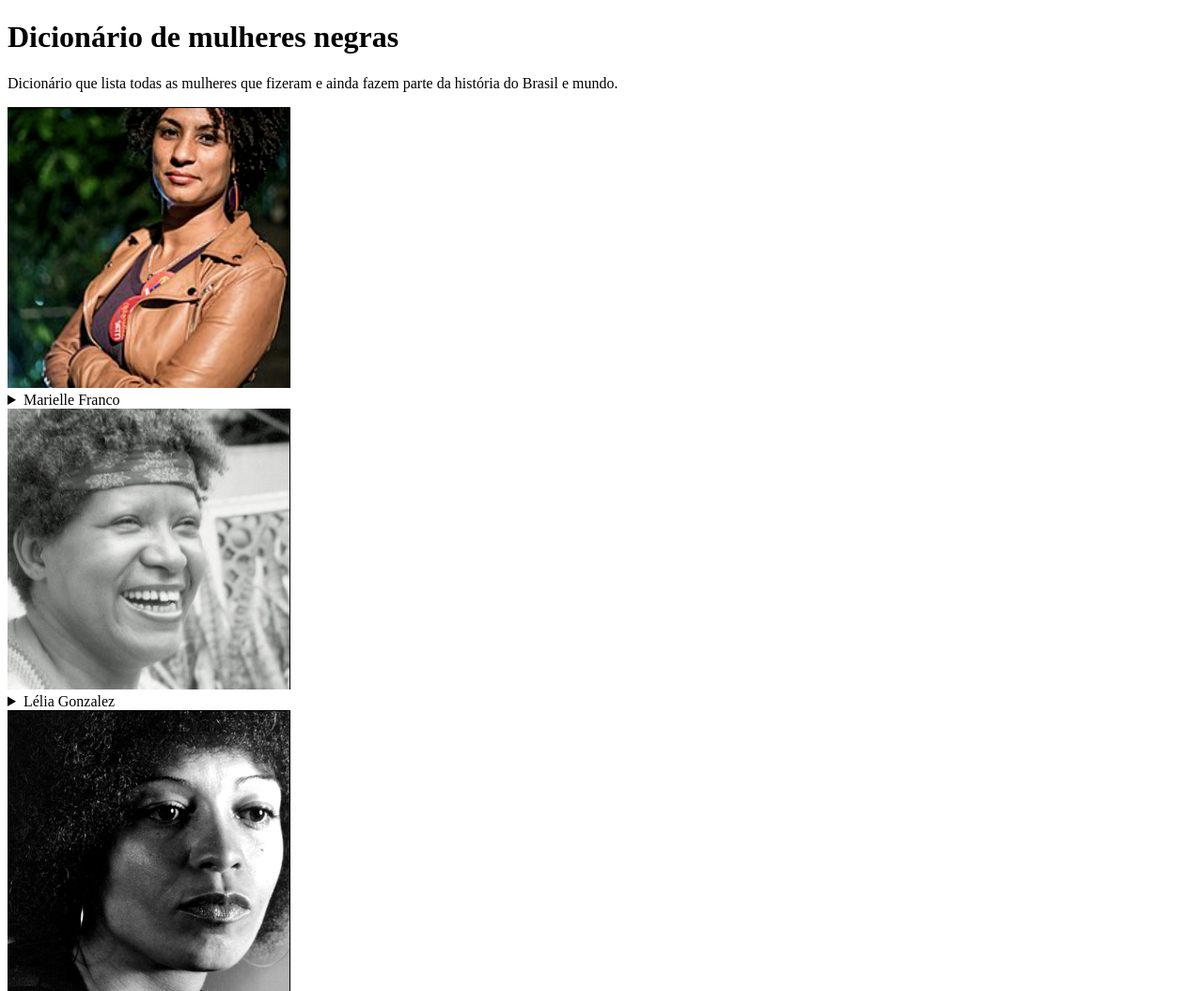
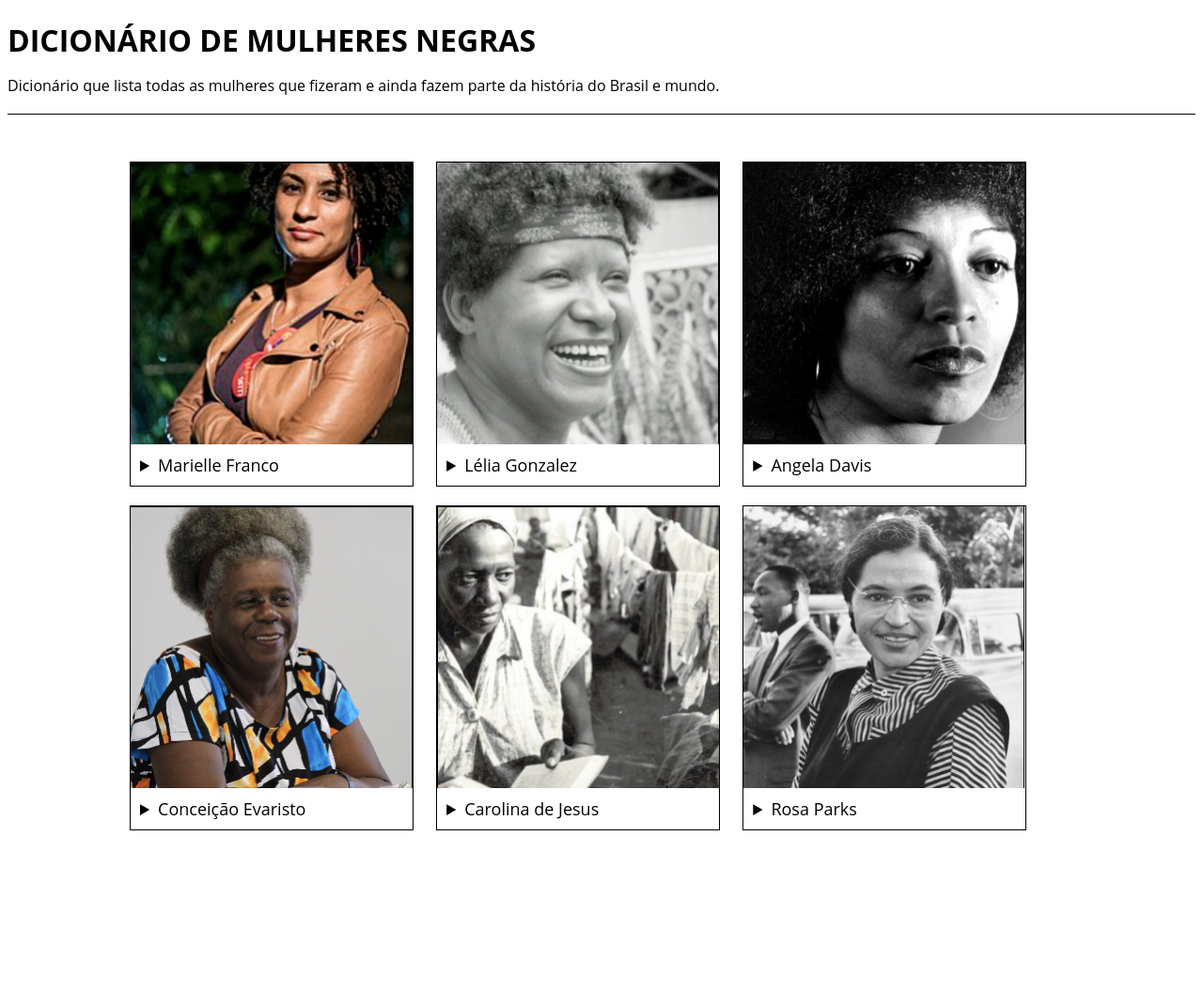
Before and after one commit to Analuizanobrega/Estudando--front-end, a plain HTML site: page dicionario-mulheres-negras/index.html in a window 1280 px wide. Shown: the top 1055 px of the page at 94% size. After the commit the page ends 902 px from the top, so only its background shows below. Drawn offline with Linux system fonts and the light colour scheme.

Commit message:
CSS
Adicionando estilo ao site

```diff
--- /dev/null
+++ b/dicionario-mulheres-negras/assets/css/style.css
@@ -0,0 +1,55 @@
+body {
+  font-family: Open Sans, sans-serif;
+}
+
+header {
+  height: 100px;
+  border-bottom: 1px solid #000;
+  margin-bottom: 40px;
+}
+
+h1 {
+  text-transform: uppercase;
+  margin-bottom: 0;
+}
+
+section {
+  margin: 0 auto;
+  display: block;
+  max-width: 1024px;
+  width: 100%;
+}
+
+.card {
+  display: inline-block;
+  margin: 10px;
+  border: 1px solid #000;
+  vertical-align: top;
+  max-height: 100%;
+}
+
+.card img {
+  display: block;
+  width: 300px;
+  height: 300px;
+}
+
+.card details {
+  width: 300px;
+  height: auto;
+  display: inline-block;
+}
+
+.card details summary {
+  font-size: 18px;
+  padding: 10px;
+}
+
+.card details p {
+  padding: 0 10px;
+}
+
+.card details blockquote {
+  color: #777;
+  font-style: italic;
+}
--- a/dicionario-mulheres-negras/index.html
+++ b/dicionario-mulheres-negras/index.html
@@ -4,6 +4,7 @@
     <meta charset="UTF-8">
     <meta http-equiv="X-UA-Compatible" content="IE=edge">
     <meta name="viewport" content="width=device-width, initial-scale=1.0">
+    <link rel="stylesheet" href="assets/css/style.css">
     <title>Dicionário de Mulheres Negras</title>
 </head>
 <body>
```
